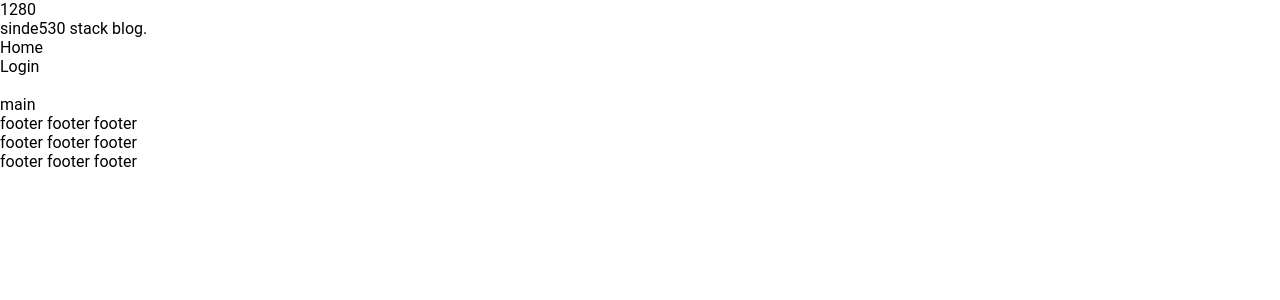
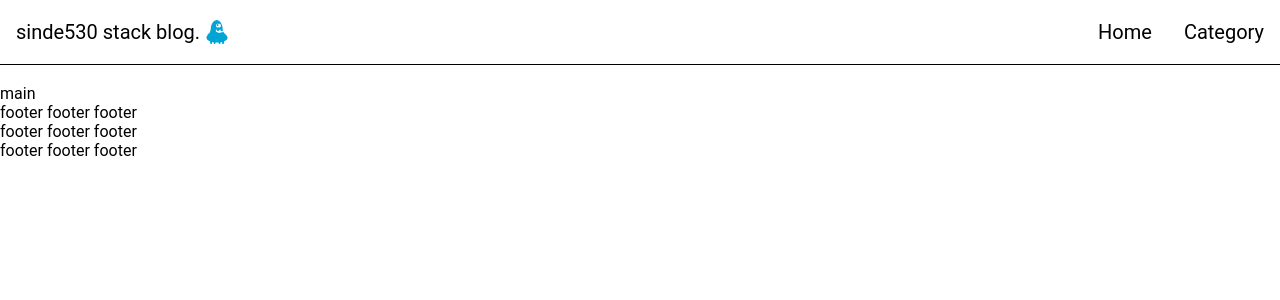
Before and after one commit to sinde530/stack-blog, a React (Vite) app: page / in a window 1280 px wide. Shown: the top 300 px of the page. Built offline with nearby package versions, Linux system fonts and the light colour scheme.

Commit message:
Add Header

```diff
--- a/src/components/Home/index.tsx
+++ b/src/components/Home/index.tsx
@@ -1,16 +1,89 @@
+import styled from '@emotion/styled';
+import { Link } from 'react-router-dom';
+import logo from 'src/assets/images/logo.png';
+
+export const Container = styled.div({
+    maxWidth: '1440px',
+    margin: '0 auto',
+});
+export const Header = styled.header({
+    width: '100%',
+    minHeight: '64px',
+    maxWidth: '100%',
+    display: 'flex',
+    fontSize: '20px',
+    justifyContent: 'space-between',
+    borderBottom: '1px solid #000',
+    alignItems: 'center',
+});
+export const HeaderLeftBox = styled.div({
+    padding: '16px 16px',
+});
+export const HeaderRightBox = styled.div({
+    display: 'flex',
+});
+export const LogoText = styled(Link)({
+    display: 'flex',
+
+    '&:hover': {
+        // color: '#ced4da',
+        fontWeight: '600',
+    },
+});
+export const LogoImage = styled.img({
+    color: 'gray',
+    width: '24px',
+    height: '24px',
+    filter: 'invert(44%) sepia(64%) saturate(796%) hue-rotate(151deg) brightness(101%) contrast(105%)',
+});
+export const ListItem = styled.ul({
+    display: 'flex',
+});
+export const Item = styled.li({
+    padding: '16px 16px',
+});
+
+export const LinkTo = styled(Link)({
+    position: 'relative',
+
+    '&:before': {
+        content: '""',
+        position: 'absolute',
+        left: 0,
+        bottom: 0,
+        height: '4px',
+        background: '#ffbf00',
+        width: '100%',
+        transform: 'scaleX(0)',
+        transformOrigin: 'left',
+        transition: 'all 0.2s ease-in-out',
+    },
+    '&:hover:before': {
+        transform: 'scaleX(1)',
+    },
+});
+
 export default function Home() {
     return (
-        <div>
-            <header>
-                <div>
-                    {window.innerWidth}
-                    <p>sinde530 stack blog.</p>
-                </div>
-                <div>
-                    <p>Home</p>
-                    <p>Login</p>
-                </div>
-            </header>
+        <Container>
+            <Header>
+                <HeaderLeftBox>
+                    <LogoText to="/">
+                        sinde530 stack blog. &zwj;
+                        <LogoImage src={logo} alt={`${logo} error`} />
+                    </LogoText>
+                </HeaderLeftBox>
+                <HeaderRightBox>
+                    <ListItem>
+                        <Item>
+                            <LinkTo to="/">Home</LinkTo>
+                        </Item>
+                        <Item>
+                            <LinkTo to="/category">Category</LinkTo>
+                        </Item>
+                    </ListItem>
+                </HeaderRightBox>
+            </Header>
             <section>
                 {/* sidebar */}
                 <img src="" alt="" />
@@ -19,6 +92,6 @@ export default function Home() {
                 {/* main */}
                 <p>main</p>
             </main>
-        </div>
+        </Container>
     );
 }
```
